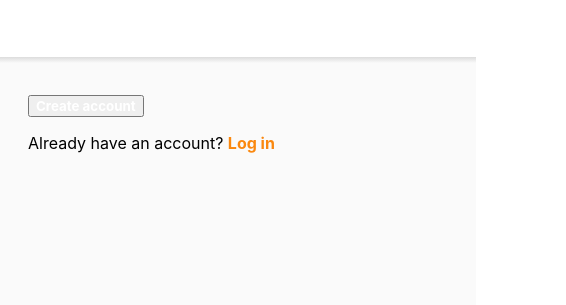
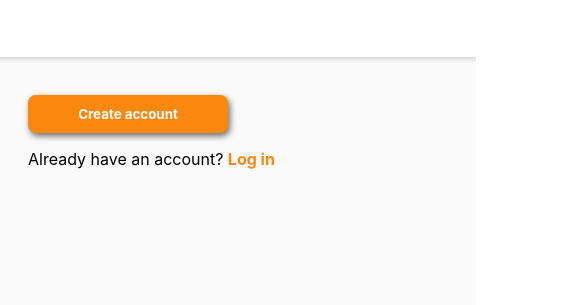
Before and after one commit to JCMaxwell12/TheOdinProject, a plain HTML site: page 02_IntermediateHtmlAndCss/05_SignUpFormProject/index.html in a window 1280 px wide. Shown: the part 472-777 px from the top of the page, 516-1082 px from the left. Drawn offline with Linux system fonts and the light colour scheme.

Commit message:
Style button

```diff
--- a/02_IntermediateHtmlAndCss/05_SignUpFormProject/styles.css
+++ b/02_IntermediateHtmlAndCss/05_SignUpFormProject/styles.css
@@ -43,6 +43,12 @@ a {
 
 button {
 	color: #FFF;
+	background-color: #FA880F;
+	border-radius: 8px;
+	width: 15em;
+	height: 2.8em;
+	border-style: none;
+	box-shadow: 2px 3px 6px #696969;
 }
 
 .card {
```
